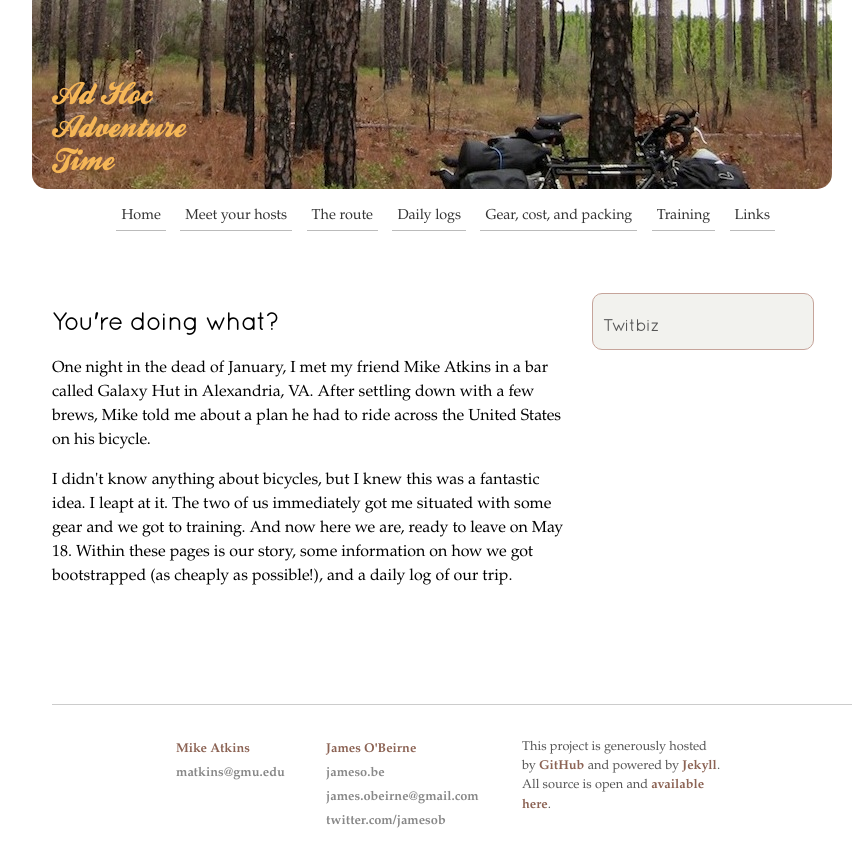
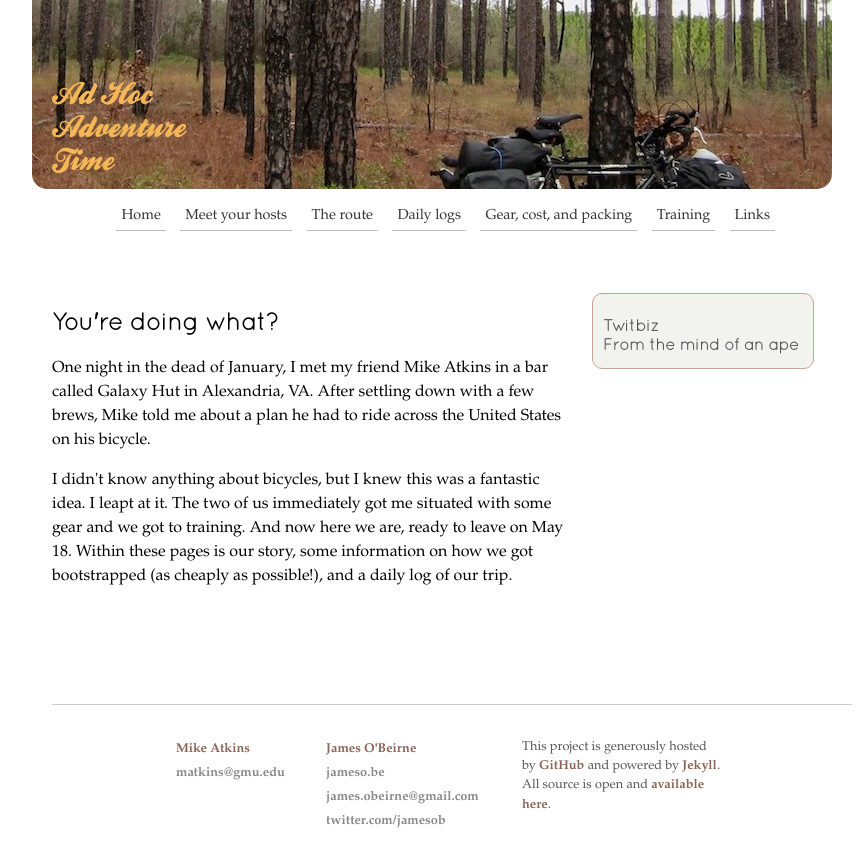
Before and after one commit to jamesob/biketrip, a Jekyll site: the page built from index.html, in a window 1280 px wide. Shown: the top 867 px of the page, without its empty margins (208-1071 px from the left). Built offline with Jekyll 4.4.1, drawn with Linux system fonts in a browser that asks for light colours.

Commit message:
Now I can tweet as well!
I just did it for the lulz, so I let you have more tweets display at one time
than I.

```diff
--- a/_layouts/withSidebar.html
+++ b/_layouts/withSidebar.html
@@ -37,11 +37,24 @@
   </ul>
   <div id="twitShite">
     <h4>Twitbiz</h4>
-    <div id="tweets"></div>
+    <div id="jtweets"></div>
     <script type="text/javascript">
-      getTwitters('tweets', {
+      getTwitters('jtweets', {
         id: 'jamesob',
-        count: 4,
+        count: 3,
+        enableLinks: true,
+        ignoreReplies: true,
+        clearContents: true,
+        template: '"%text%"<br /><a href="http://twitter.com/%user_screen_name%/statuses/%id_str%/">%time%</a>'
+      });
+    </script>
+
+    <h4>From the mind of an ape</h4>
+    <div id="mtweets"></div>
+    <script type="text/javascript">
+      getTwitters('mtweets', {
+        id: 'apechimp',
+        count: 1,
         enableLinks: true,
         ignoreReplies: true,
         clearContents: true,
--- a/css/presentation.css
+++ b/css/presentation.css
@@ -180,11 +180,11 @@
 	content: "\00BB \0020";
 }
 
-#tweets ul, #innerPageNav ul {
+#jtweets ul, #mtweets ul, #innerPageNav ul {
   list-style-type: none;
 }
 
-#tweets li, #innerPageNav li {
+#mtweets li, #jtweets li, #innerPageNav li {
   margin-bottom: 10px;
   font-size: 0.8em;
 }
```
